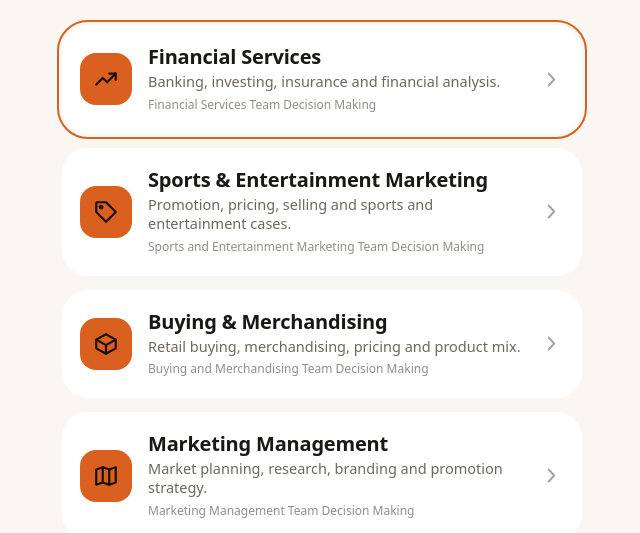
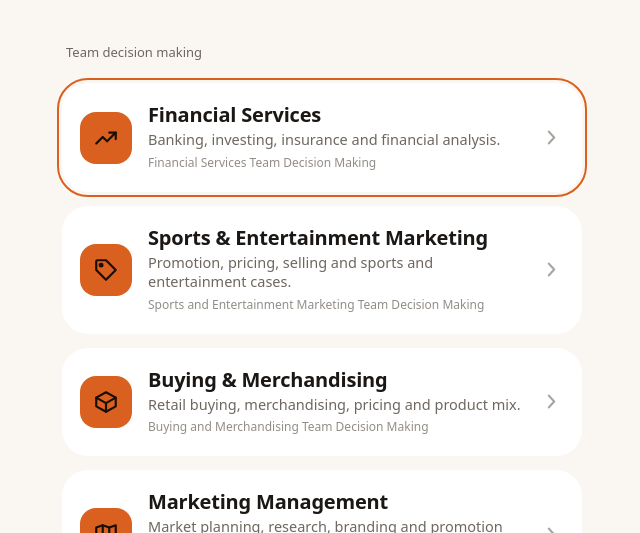
Before and after one commit to grant02339-ship-it/ftdm-study-hub, a plain HTML site: page index.html in a window 1280 px wide. Shown: the part 267-800 px from the top of the page, without its empty margins (318-958 px from the left). Drawn offline with Linux system fonts and the light colour scheme.

Commit message:
v1.3: Principles events

```diff
--- a/css/event.css
+++ b/css/event.css
@@ -56,3 +56,4 @@
 .sub-chip a{color:var(--orange);font-weight:600}
 .ev-eyebrow{display:inline-block;margin:0 0 8px 4px;padding:3px 10px;border-radius:var(--r-pill);background:var(--orange);color:var(--on-orange);font:700 12px/1.4 var(--round);letter-spacing:.02em}
 .ev-new .cta{margin-top:20px}
+.ev-group{margin:18px 4px 8px}
--- a/data/events.js
+++ b/data/events.js
@@ -9,6 +9,11 @@ export const EVENTS = [
   { id: 'mtdm', name: 'Marketing Management Team Decision Making', short: 'Marketing Management', cluster: 'marketing' },
   { id: 'htdm', name: 'Hospitality Services Team Decision Making', short: 'Hospitality Services', cluster: 'hospitality' },
   { id: 'ttdm', name: 'Travel and Tourism Team Decision Making', short: 'Travel & Tourism', cluster: 'hospitality' },
+  { id: 'pbm', name: 'Principles of Business Management and Administration', short: 'Principles of Business Management', cluster: 'core', group: 'principles' },
+  { id: 'pen', name: 'Principles of Entrepreneurship', short: 'Principles of Entrepreneurship', cluster: 'core', group: 'principles' },
+  { id: 'pfn', name: 'Principles of Finance', short: 'Principles of Finance', cluster: 'core', group: 'principles' },
+  { id: 'pht', name: 'Principles of Hospitality and Tourism', short: 'Principles of Hospitality & Tourism', cluster: 'core', group: 'principles' },
+  { id: 'pmk', name: 'Principles of Marketing', short: 'Principles of Marketing', cluster: 'core', group: 'principles' },
 ];
 export const DEFAULT_EVENT = 'ftdm';
 
@@ -83,4 +88,24 @@ export const CLUSTERS = {
       KM: { district: 0, association: 1, icdc: 1 },
     },
   },
+  core: {
+    name: 'Business administration core',
+    areas: ['EI', 'FI', 'CO', 'OP', 'PD', 'NF', 'EC', 'CR', 'BL', 'HR', 'MK', 'EN', 'SM'],
+    names: { EI: 'Emotional intelligence', FI: 'Financial analysis', CO: 'Communications', OP: 'Operations', PD: 'Professional development', NF: 'Information management', EC: 'Economics', CR: 'Customer relations', BL: 'Business law', HR: 'Human resources management', MK: 'Marketing', EN: 'Entrepreneurship', SM: 'Strategic management' },
+    blueprint: {
+      EI: { district: 22, association: 22, icdc: 19 },
+      FI: { district: 16, association: 16, icdc: 13 },
+      CO: { district: 15, association: 15, icdc: 11 },
+      OP: { district: 11, association: 11, icdc: 13 },
+      PD: { district: 11, association: 11, icdc: 9 },
+      NF: { district: 10, association: 10, icdc: 11 },
+      EC: { district: 7, association: 7, icdc: 12 },
+      CR: { district: 5, association: 5, icdc: 4 },
+      BL: { district: 1, association: 1, icdc: 4 },
+      HR: { district: 1, association: 1, icdc: 1 },
+      MK: { district: 1, association: 1, icdc: 1 },
+      EN: { district: 0, association: 0, icdc: 1 },
+      SM: { district: 0, association: 0, icdc: 1 },
+    },
+  },
 };
--- a/js/event.js
+++ b/js/event.js
@@ -17,6 +17,8 @@ export function currentEvent(state) {
 // Set of PI codes on the event's exam (tier-1 core plus the cluster's tier-2 PIs).
 export function eventPis(event, pis = ALL.PIS) {
   const cluster = typeof event === 'string' ? (eventById(event) || {}).cluster : event.cluster;
+  // The Principles exam ('core') draws only on the tier-1 Business Administration Core.
+  if (cluster === 'core') return new Set(pis.filter(p => p.tier === 1).map(p => p.code));
   return new Set(pis.filter(p => !p.clusters || p.clusters.includes(cluster)).map(p => p.code));
 }
 
--- a/js/picker.js
+++ b/js/picker.js
@@ -9,8 +9,13 @@ const BLURB = {
   mtdm: 'Market planning, research, branding and promotion strategy.',
   htdm: 'Hotels, restaurants, guest service and selling.',
   ttdm: 'Destinations, travel products, promotion and planning.',
+  pbm: 'Business core: management, operations and communication.',
+  pen: 'Business core with a start-up and small business lens.',
+  pfn: 'Business core: money, financial analysis and economics.',
+  pht: 'Business core for hotels, restaurants and travel.',
+  pmk: 'Business core: customers, communication and marketing basics.',
 };
-const GLYPH = { ftdm: 'FI', stdm: 'MK', btdm: 'PM', mtdm: 'MP', htdm: 'CR', ttdm: 'MP' };
+const GLYPH = { ftdm: 'FI', stdm: 'MK', btdm: 'PM', mtdm: 'MP', htdm: 'CR', ttdm: 'MP', pbm: 'OP', pen: 'EN', pfn: 'FI', pht: 'CR', pmk: 'MK' };
 
 function checkMark() {
   const t = document.createElement('template');
@@ -19,16 +24,22 @@ function checkMark() {
 }
 
 // One big rounded card per event. selectedId marks the current one (Settings); onPick(event) fires on tap.
+const GROUP_LABEL = { tdm: 'Team decision making', principles: 'Principles (first-year members)' };
+
 function eventCards(selectedId, onPick) {
-  return EVENTS.map(ev => {
+  let lastGroup = null;
+  return EVENTS.flatMap(ev => {
     const on = ev.id === selectedId;
-    return h('button', { class: `ev-card${on ? ' on' : ''}`, type: 'button', 'aria-pressed': on ? 'true' : 'false', onclick: () => onPick(ev) },
+    const group = ev.group || 'tdm';
+    const header = group !== lastGroup ? [h('h2', { class: 'gh ev-group' }, GROUP_LABEL[group] || '')] : [];
+    lastGroup = group;
+    return [...header, h('button', { class: `ev-card${on ? ' on' : ''}`, type: 'button', 'aria-pressed': on ? 'true' : 'false', onclick: () => onPick(ev) },
       h('span', { class: 'ev-ico' }, icon(GLYPH[ev.id] || 'lesson')),
       h('span', { class: 'ev-txt' },
         h('span', { class: 'ev-name' }, ev.short),
         h('span', { class: 'ev-sub' }, BLURB[ev.id] || ev.name),
         h('span', { class: 'ev-full' }, ev.name)),
-      h('span', { class: 'ev-check', 'aria-hidden': 'true' }, on ? checkMark() : icon('chevron')));
+      h('span', { class: 'ev-check', 'aria-hidden': 'true' }, on ? checkMark() : icon('chevron')))];
   });
 }
 
--- a/js/version.js
+++ b/js/version.js
@@ -1,2 +1,2 @@
 // Shown in Settings → About. Bump with each published update.
-export const APP_VERSION = '1.2';
+export const APP_VERSION = '1.3';
--- a/precache.js
+++ b/precache.js
@@ -1,5 +1,5 @@
 // Generated by scripts/build_precache.py. Do not edit.
-export const VERSION = "e7807a92c5cc";
+export const VERSION = "7d83846c7c0c";
 export const PRECACHE = [
   "./index.html",
   "./css/app.css",
--- a/sw.js
+++ b/sw.js
@@ -1,7 +1,7 @@
 // Cache-first service worker. The precache list is generated: run
 // `python3 scripts/build_precache.py` after changing any file under app/.
 /*PRECACHE_START*/
-const VERSION = "e7807a92c5cc";
+const VERSION = "7d83846c7c0c";
 const PRECACHE = [
   "./index.html",
   "./css/app.css",
```
